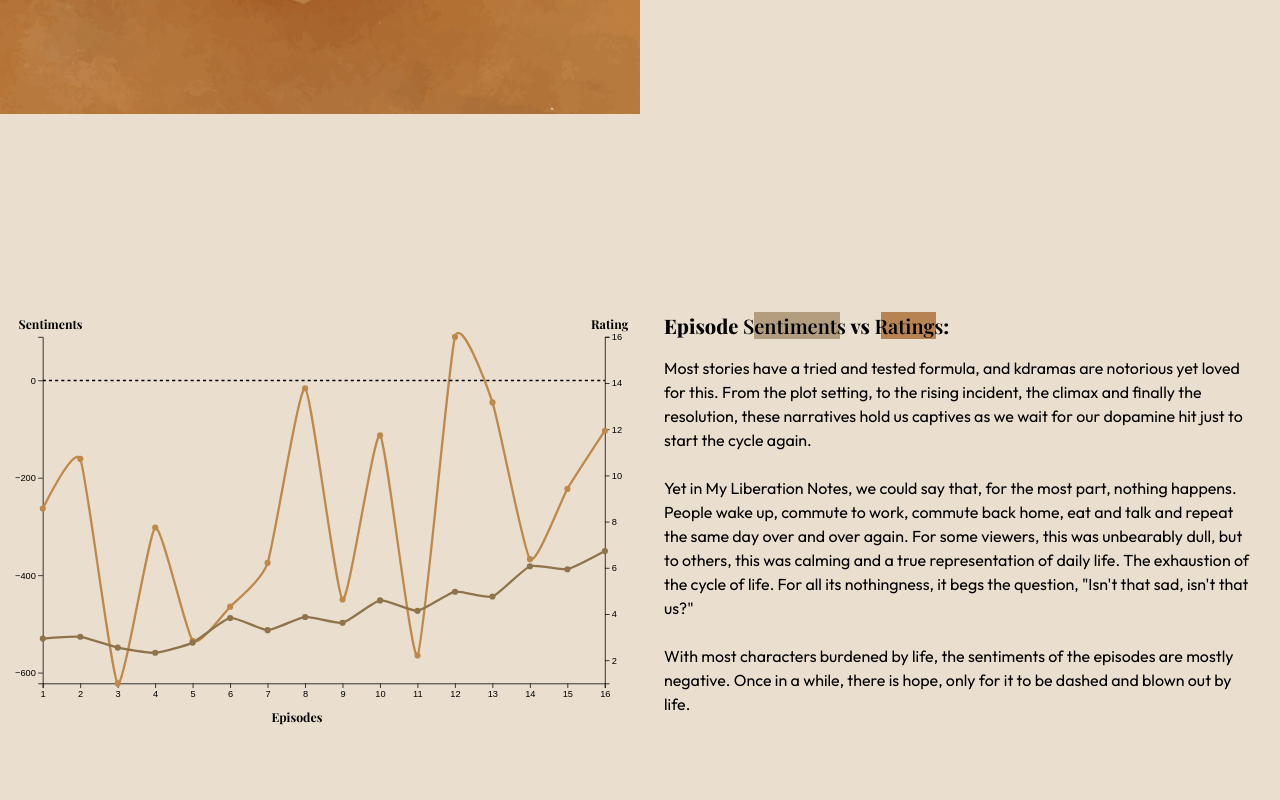
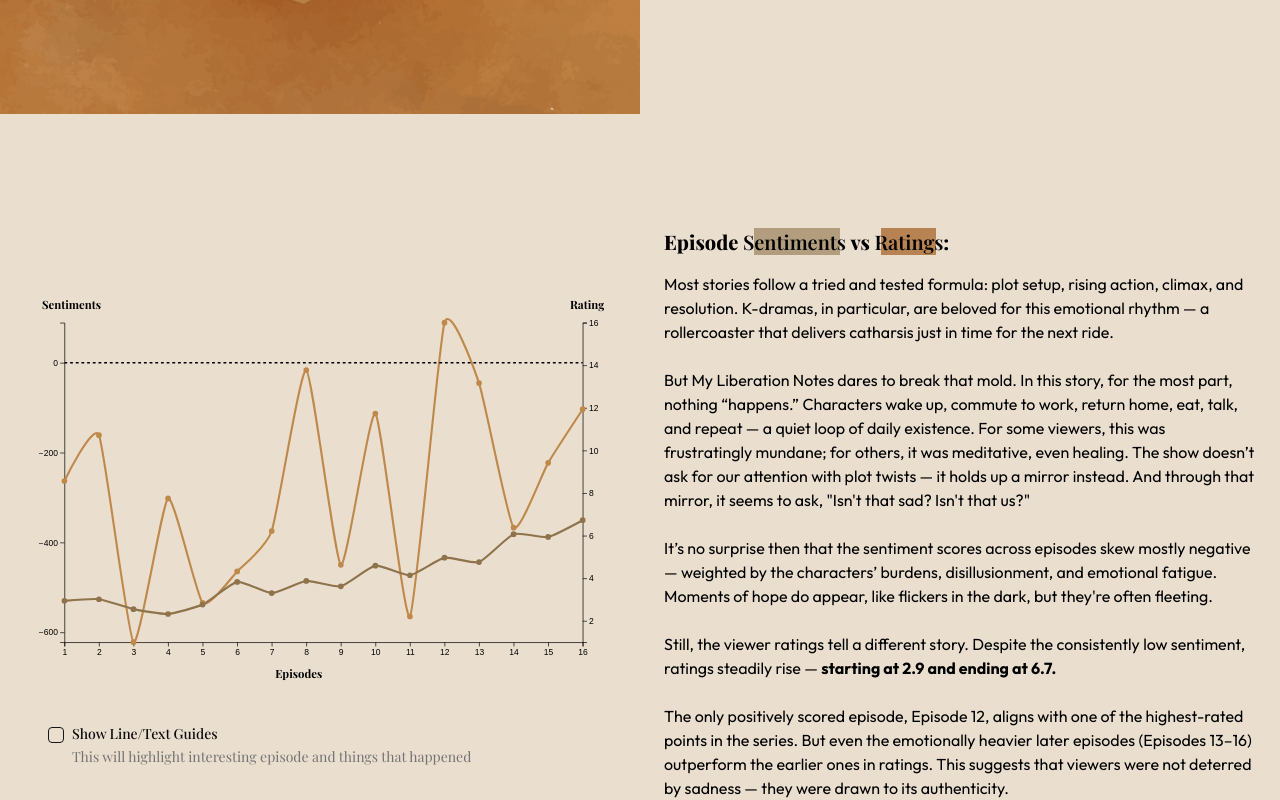
Before and after one commit to Kiptim54/My-Liberation-Notes, a React (Vite) app: page / in a window 1280 px wide. Shown: the part 2286-3086 px from the top of the page. Built offline with nearby package versions, Linux system fonts and the light colour scheme; a web font is replaced by a local one.

Commit message:
add text guidelines and tried to improve svg viewbox

```diff
--- a/package.json
+++ b/package.json
@@ -11,6 +11,7 @@
   },
   "dependencies": {
     "@heroicons/react": "^2.2.0",
+    "@radix-ui/react-checkbox": "^1.3.1",
     "@radix-ui/react-select": "^2.1.7",
     "class-variance-authority": "^0.7.1",
     "clsx": "^2.1.1",
--- a/src/components/Charts/LineChart.tsx
+++ b/src/components/Charts/LineChart.tsx
@@ -10,8 +10,14 @@
   episode: number;
   rating: number;
 };
+
+type TLineChartProps = {
+  showTextGuide: boolean;
+};
 // chart to analyse the emotional growth in the episodes using sentiment analysis
-export default function LineChart() {
+export default function LineChart(props: TLineChartProps) {
+  const { showTextGuide } = props;
+
   const [chartData, setChartData] = React.useState<TData[]>([]);
   const [ratings, setRatings] = React.useState<TRatings[]>([]);
   const dimensions = React.useMemo(
@@ -104,7 +110,7 @@
       .select("#wrapper")
       .append("svg")
       .attr("width", dimensions.width)
-      .attr("height", dimensions.height)
+      .attr("height", dimensions.height + 100)
       .attr("viewBox", `0 0 ${dimensions.width} ${dimensions.height}`)
       .attr(
         "style",
@@ -203,7 +209,7 @@
     wrapper
       .append("text")
       .attr("x", dimensions.width / 2 - dimensions.margin.right)
-      .attr("y", dimensions.height + 20)
+      .attr("y", dimensions.height - dimensions.margin.bottom + 50)
       .attr("text-anchor", "middle")
       .text("Episodes")
       .style("font-size", "16px")
@@ -213,7 +219,7 @@
     wrapper
       .append("text")
       .attr("x", dimensions.margin.left + 10)
-      .attr("y", dimensions.margin.top - 10)
+      .attr("y", dimensions.margin.top - 20)
       .attr("text-anchor", "middle")
       // .attr("transform", `translate(${0}, ${dimensions.height / 2}) rotate(0)`)
       .text("Sentiments")
@@ -224,7 +230,7 @@
     wrapper
       .append("text")
       .attr("x", dimensions.width - dimensions.margin.right + 10)
-      .attr("y", dimensions.margin.top - 10)
+      .attr("y", dimensions.margin.top - 20)
       .attr("text-anchor", "middle")
       // .attr("transform", `translate(${0}, ${dimensions.height / 2}) rotate(0)`)
       .text("Ratings")
@@ -297,15 +303,28 @@
         const d = chartData[i - 1] ?? chartData[0];
         const r = ratings.find((rt) => rt.episode === d.episode);
 
+        let html = `<strong>Episode:</strong>  ${d.episode}<br/>
+            <strong>Sentiment:</strong>${d.sentiment.toFixed(2)}<br/>
+            <strong>Rating:</strong>   ${r?.rating.toFixed(2) ?? "N/A"} <br/>`;
+        if (d.episode === 12) {
+          html += `<em>Gu chooses leave sanpo leaving Mijeong behind.</em><br/>`;
+        }
+        if (d.episode === 13) {
+          html += `<em>Yeom’s mother passes away.</em><br/>`;
+        }
+        if (d.episode === 14) {
+          html += `<em>Yeom’s mother’s funeral and family grief.</em><br/>`;
+        }
+        if (d.episode === 15) {
+          html += `<em>Gu and Yeom Mijeong are re-united.</em><br/>`;
+        }
+
         // 3) position the tooltip
         tooltip
           .style("display", "block")
           .style("left", event.pageX + 10 + "px")
-          .style("top", event.pageY - 30 + "px").html(`
-            <strong>Episode:</strong>  ${d.episode}<br/>
-            <strong>Sentiment:</strong>${d.sentiment.toFixed(2)}<br/>
-            <strong>Rating:</strong>   ${r?.rating.toFixed(2) ?? "N/A"}
-          `);
+          .style("top", event.pageY - 30 + "px")
+          .html(html);
       })
       .on("pointerout", () => tooltip.style("display", "none"));
 
@@ -335,7 +354,7 @@
       if (!wrapper) return;
 
       const { top, height } = wrapper.getBoundingClientRect();
-      const start = top + scrollTop - windowHeight * 0.9; // start animating when half the wrapper is in view
+      const start = top + scrollTop - windowHeight * 0.8; // start animating when half the wrapper is in view
       const end = start + height;
 
       const scrollPercent = Math.min(
@@ -353,8 +372,66 @@
     };
 
     window.addEventListener("scroll", handleScroll);
+
+    // text guide
+    if (showTextGuide && chartData.length > 0) {
+      // draw line for all
+
+      // wrapper
+      //   .append("line")
+      //   .attr("x1", xScale(12))
+      //   .attr("x2", xScale(12))
+      //   .attr("y1", dimensions.margin.top)
+      //   .attr("y2", dimensions.height - dimensions.margin.bottom)
+      //   .attr("stroke", "#666")
+      //   .attr("stroke-dasharray", "2,2");
+
+      wrapper
+        .append("text")
+        .attr("x", xScale(12))
+        .attr("y", dimensions.margin.top)
+        .text("Gu decides to leave Sanpo →")
+        .attr("font-size", "14px")
+        .attr("text-anchor", "end");
+
+      // wrapper
+      //   .append("line")
+      //   .attr("x1", xScale(13))
+      //   .attr("x2", xScale(13))
+      //   .attr("y1", dimensions.margin.top)
+      //   .attr("y2", dimensions.height - dimensions.margin.bottom)
+      //   .attr("stroke", "#666")
+      //   .attr("stroke-dasharray", "2,2");
+
+      wrapper
+        .append("text")
+        .attr("x", xScale(13))
+        .attr("y", yScale(chartData[12].sentiment))
+        .text("Mama Yeom passes away in her sleep →")
+        .attr("font-size", "14px")
+        .attr("text-anchor", "end");
+
+      wrapper
+        .append("text")
+        .attr("x", xScale(14))
+        .attr("y", yScale(chartData[13].sentiment))
+        .text("The mother's funeral and family grief →")
+        .attr("font-size", "14px")
+        .attr("text-anchor", "end");
+
+      wrapper
+        .append("text")
+        .attr("x", xScale(15))
+        .attr("y", yScale(chartData[14].sentiment))
+        .text("Gu and Yeom Mijeong are re-united →")
+        .attr("font-size", "14px")
+        .attr("text-anchor", "end");
+    }
+
+    // Similarly for episode 13...
+
     return () => window.removeEventListener("scroll", handleScroll);
-  }, [chartData, dimensions, ratings]);
+  }, [chartData, dimensions, ratings, showTextGuide]);
 
   return <div id="wrapper" className="relative  mx-auto"></div>;
 }
--- a/src/components/EpisodesSentiments.tsx
+++ b/src/components/EpisodesSentiments.tsx
@@ -1,9 +1,34 @@
 import LineChart from "./Charts/LineChart";
+import { useState } from "react";
+import { Checkbox } from "./ui/checkbox";
 
 export default function EpisodesSentiments() {
+  const [showTextGuide, setShowTextGuide] = useState(false);
   return (
     <div className="grid grid-cols-1 md:grid-cols-2 min-h-screen bg-secondaryLight">
-      <LineChart />
+      <div className="flex flex-col justify-center p-6 gap-4">
+        <LineChart showTextGuide={showTextGuide} />
+        <div className="items-top flex space-x-2 px-6">
+          <Checkbox
+            id="terms1"
+            checked={showTextGuide}
+            onCheckedChange={(checked) => {
+              setShowTextGuide(checked === true);
+            }}
+          />
+          <div className="grid gap-1.5 leading-none">
+            <label
+              htmlFor="terms1"
+              className="text-sm font-medium leading-none peer-disabled:cursor-not-allowed peer-disabled:opacity-70"
+            >
+              Show Line/Text Guides
+            </label>
+            <p className="text-sm text-muted-foreground">
+              This will highlight interesting episode and things that happened
+            </p>
+          </div>
+        </div>
+      </div>
       <div className="bg-secondaryLight flex flex-col  text-black justify-center p-6 gap-4">
         <p className=" text-xl font-extrabold ">
           Episode{" "}
@@ -23,25 +48,30 @@
           :
         </p>
         <p className="font-outfit text-normal">
-          Most stories have a tried and tested formula, and kdramas are
-          notorious yet loved for this. From the plot setting, to the rising
-          incident, the climax and finally the resolution, these narratives hold
-          us captives as we wait for our dopamine hit just to start the cycle
-          again.
+          Most stories follow a tried and tested formula: plot setup, rising
+          action, climax, and resolution. K-dramas, in particular, are beloved
+          for this emotional rhythm — a rollercoaster that delivers catharsis
+          just in time for the next ride. <br /> <br />
+          But My Liberation Notes dares to break that mold. In this story, for
+          the most part, nothing “happens.” Characters wake up, commute to work,
+          return home, eat, talk, and repeat — a quiet loop of daily existence.
+          For some viewers, this was frustratingly mundane; for others, it was
+          meditative, even healing. The show doesn’t ask for our attention with
+          plot twists — it holds up a mirror instead. And through that mirror,
+          it seems to ask, "Isn't that sad? Isn't that us?" <br />
+          <br /> It’s no surprise then that the sentiment scores across episodes
+          skew mostly negative — weighted by the characters’ burdens,
+          disillusionment, and emotional fatigue. Moments of hope do appear,
+          like flickers in the dark, but they're often fleeting. <br />
+          <br /> Still, the viewer ratings tell a different story. Despite the
+          consistently low sentiment, ratings steadily rise —{" "}
+          <b>starting at 2.9 and ending at 6.7.</b> <br />
           <br />
-          <br />
-          Yet in My Liberation Notes, we could say that, for the most part,
-          nothing happens. People wake up, commute to work, commute back home,
-          eat and talk and repeat the same day over and over again. For some
-          viewers, this was unbearably dull, but to others, this was calming and
-          a true representation of daily life. The exhaustion of the cycle of
-          life. For all its nothingness, it begs the question, "Isn't that sad,
-          isn't that us?"
-          <br />
-          <br />
-          With most characters burdened by life, the sentiments of the episodes
-          are mostly negative. Once in a while, there is hope, only for it to be
-          dashed and blown out by life.
+          The only positively scored episode, Episode 12, aligns with one of the
+          highest-rated points in the series. But even the emotionally heavier
+          later episodes (Episodes 13–16) outperform the earlier ones in
+          ratings. This suggests that viewers were not deterred by sadness —
+          they were drawn to its authenticity.
         </p>
       </div>
     </div>
--- /dev/null
+++ b/src/components/ui/checkbox.tsx
@@ -0,0 +1,28 @@
+import * as React from "react";
+import * as CheckboxPrimitive from "@radix-ui/react-checkbox";
+import { Check } from "lucide-react";
+
+import { cn } from "../../lib/utils";
+
+const Checkbox = React.forwardRef<
+  React.ElementRef<typeof CheckboxPrimitive.Root>,
+  React.ComponentPropsWithoutRef<typeof CheckboxPrimitive.Root>
+>(({ className, ...props }, ref) => (
+  <CheckboxPrimitive.Root
+    ref={ref}
+    className={cn(
+      "peer h-4 w-4 shrink-0 rounded-sm border border-primary ring-offset-background focus-visible:outline-none focus-visible:ring-2 focus-visible:ring-ring focus-visible:ring-offset-2 disabled:cursor-not-allowed disabled:opacity-50 data-[state=checked]:bg-primary data-[state=checked]:text-primary-foreground",
+      className
+    )}
+    {...props}
+  >
+    <CheckboxPrimitive.Indicator
+      className={cn("flex items-center justify-center text-current")}
+    >
+      <Check className="h-4 w-4" />
+    </CheckboxPrimitive.Indicator>
+  </CheckboxPrimitive.Root>
+));
+Checkbox.displayName = CheckboxPrimitive.Root.displayName;
+
+export { Checkbox };
```
Also changed, not shown: 1 other file (tests, documents, lock files or other folders).
